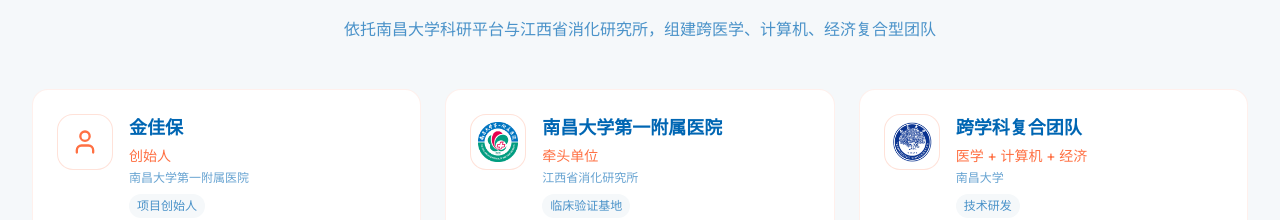
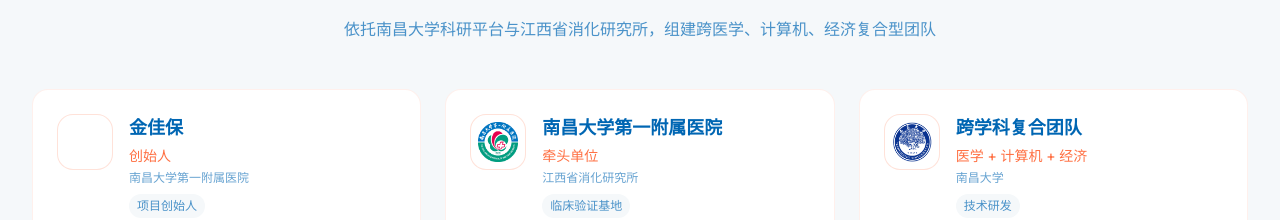
Before and after one commit to cemail-glitch/acutep-, a Next.js app: page / in a window 1280 px wide. Shown: the part 5614-5834 px from the top of the page. Built offline with nearby package versions, Linux system fonts and the light colour scheme.

Commit message:
fix: resolve TypeScript error in TeamSection icon rendering

```diff
--- a/app/components/TeamSection.tsx
+++ b/app/components/TeamSection.tsx
@@ -100,7 +100,9 @@ export default function TeamSection({ lang }: TeamSectionProps) {
                   {expert.iconSrc ? (
                     <Image src={expert.iconSrc} alt={expert.name} width={40} height={40} className="object-contain" />
                   ) : (
-                    <expert.icon className="w-7 h-7 text-accent" />
+                    typeof expert.icon === 'function' ? (
+                      <expert.icon className="w-7 h-7 text-accent" />
+                    ) : null
                   )}
                 </div>
                 <div className="flex-1">
```
